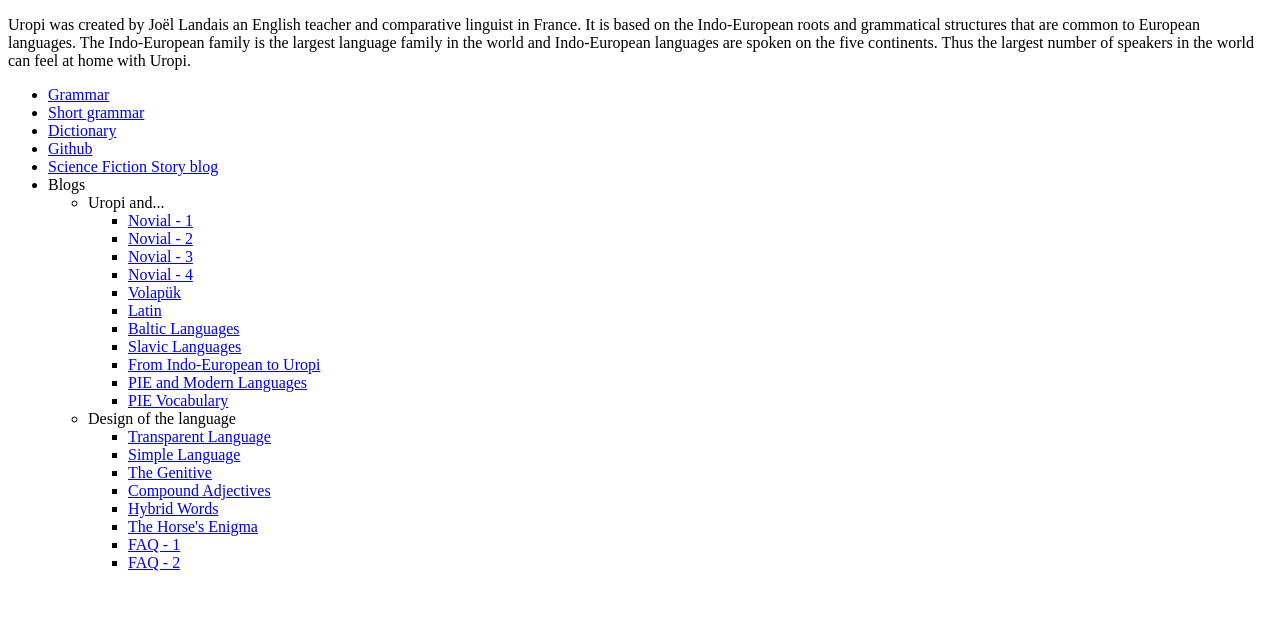
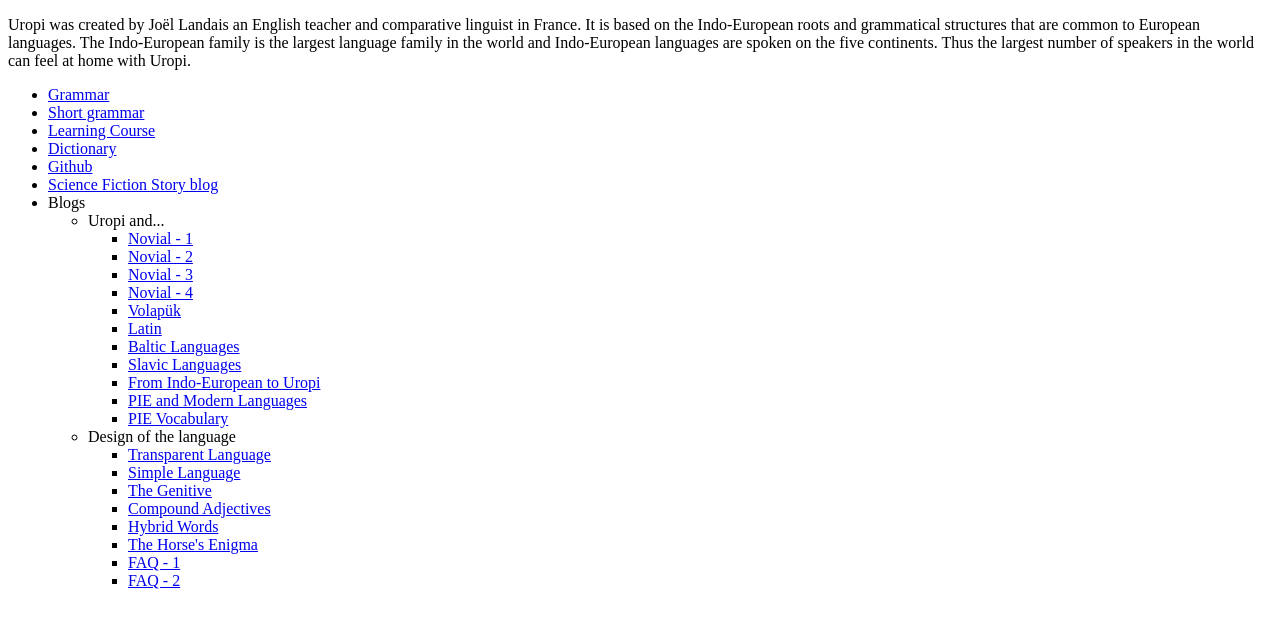
Before and after one commit to uropi-lang/uropi-lang.github.io, a plain HTML site: page index.html in a window 1280 px wide. Shown: the part 91-718 px from the top of the page. Drawn offline with Linux system fonts and the light colour scheme.

Commit message:
Update index.html

```diff
--- a/index.html
+++ b/index.html
@@ -5,6 +5,7 @@
   <ul>
     <li><a href="https://sites.google.com/site/uropivordar/gramatik-grammaire-grammar/new-uropi-grammar">Grammar</a></li>
     <li><a href="https://uropi-lang.github.io/baz/">Short grammar</a></li>
+    <li><a href="https://uropi-lang.github.io/learn/">Learning Course</a></li>
     <li><a href="https://uropi-lang.github.io/dictionary/">Dictionary</a></li>
     <li><a href="https://github.com/uropi-lang/">Github</a></li>
     <li> <a href="http://abroyeur.canalblog.com/">Science Fiction Story blog</a></li>
```
